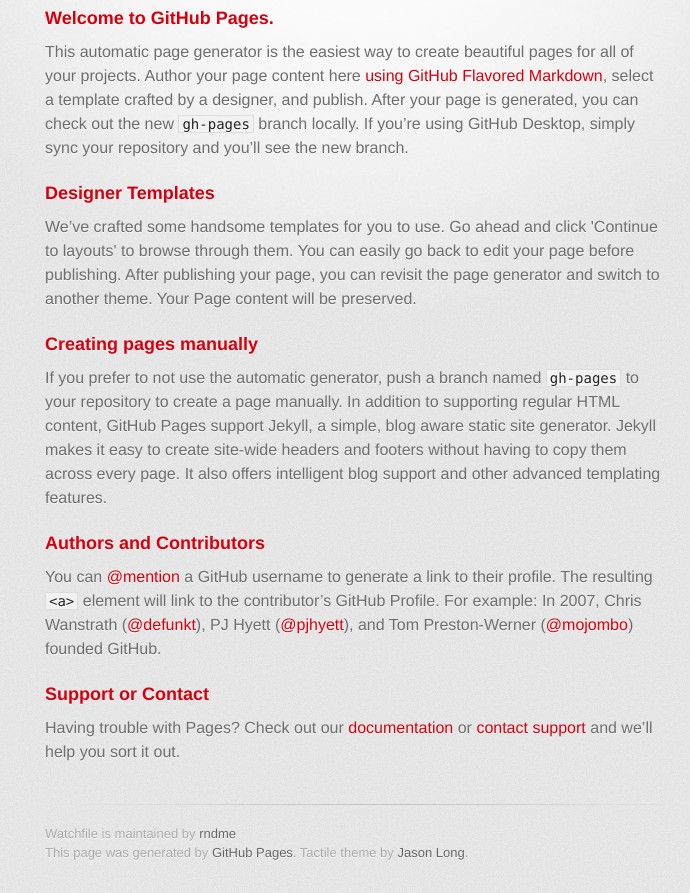
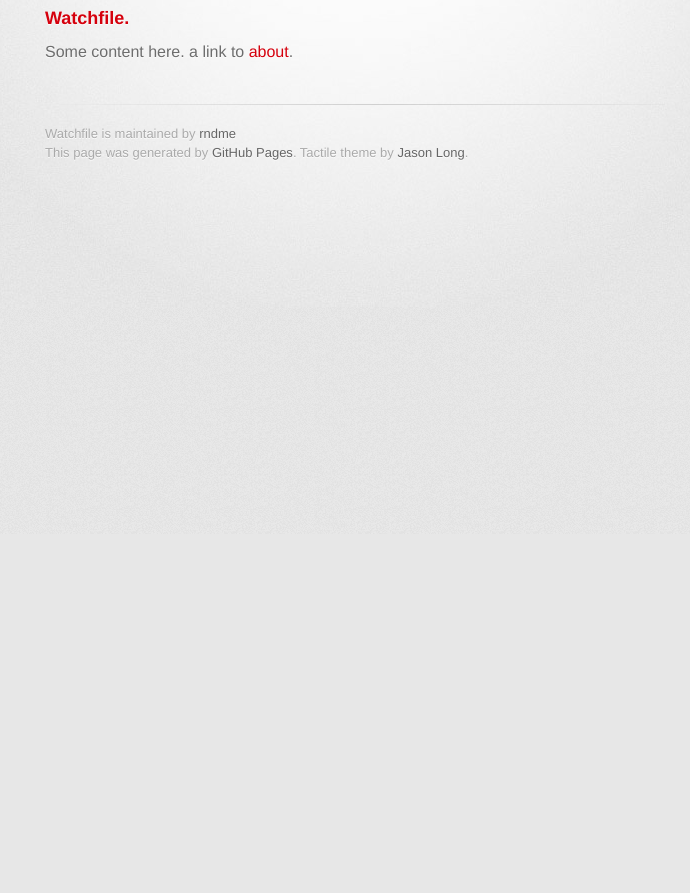
Before and after one commit to rndme/watchfile, a plain HTML site: page index.html in a window 1280 px wide. Shown: the part 266-1159 px from the top of the page, without its empty margins (285-975 px from the left). After the commit the page ends 800 px from the top, so only its background shows below. Drawn offline with Linux system fonts and the light colour scheme; a web font is replaced by a local one.

Commit message:
Update index.html

```diff
--- a/index.html
+++ b/index.html
@@ -32,29 +32,14 @@
 
         <section id="main_content">
           <h3>
-<a id="welcome-to-github-pages" class="anchor" href="#welcome-to-github-pages" aria-hidden="true"><span aria-hidden="true" class="octicon octicon-link"></span></a>Welcome to GitHub Pages.</h3>
+            <a id="welcome-to-github-pages" class="anchor" href="#welcome-to-github-pages" aria-hidden="true"><span aria-hidden="true" class="octicon octicon-link"></span></a>Watchfile.
+          </h3>
+      <p>
 
-<p>This automatic page generator is the easiest way to create beautiful pages for all of your projects. Author your page content here <a href="https://guides.github.com/features/mastering-markdown/">using GitHub Flavored Markdown</a>, select a template crafted by a designer, and publish. After your page is generated, you can check out the new <code>gh-pages</code> branch locally. If you’re using GitHub Desktop, simply sync your repository and you’ll see the new branch.</p>
+        Some content here. a link to <a href="about">about</a>.
 
-<h3>
-<a id="designer-templates" class="anchor" href="#designer-templates" aria-hidden="true"><span aria-hidden="true" class="octicon octicon-link"></span></a>Designer Templates</h3>
+      </p>
 
-<p>We’ve crafted some handsome templates for you to use. Go ahead and click 'Continue to layouts' to browse through them. You can easily go back to edit your page before publishing. After publishing your page, you can revisit the page generator and switch to another theme. Your Page content will be preserved.</p>
-
-<h3>
-<a id="creating-pages-manually" class="anchor" href="#creating-pages-manually" aria-hidden="true"><span aria-hidden="true" class="octicon octicon-link"></span></a>Creating pages manually</h3>
-
-<p>If you prefer to not use the automatic generator, push a branch named <code>gh-pages</code> to your repository to create a page manually. In addition to supporting regular HTML content, GitHub Pages support Jekyll, a simple, blog aware static site generator. Jekyll makes it easy to create site-wide headers and footers without having to copy them across every page. It also offers intelligent blog support and other advanced templating features.</p>
-
-<h3>
-<a id="authors-and-contributors" class="anchor" href="#authors-and-contributors" aria-hidden="true"><span aria-hidden="true" class="octicon octicon-link"></span></a>Authors and Contributors</h3>
-
-<p>You can <a href="https://help.github.com/articles/basic-writing-and-formatting-syntax/#mentioning-users-and-teams" class="user-mention">@mention</a> a GitHub username to generate a link to their profile. The resulting <code>&lt;a&gt;</code> element will link to the contributor’s GitHub Profile. For example: In 2007, Chris Wanstrath (<a href="https://github.com/defunkt" class="user-mention">@defunkt</a>), PJ Hyett (<a href="https://github.com/pjhyett" class="user-mention">@pjhyett</a>), and Tom Preston-Werner (<a href="https://github.com/mojombo" class="user-mention">@mojombo</a>) founded GitHub.</p>
-
-<h3>
-<a id="support-or-contact" class="anchor" href="#support-or-contact" aria-hidden="true"><span aria-hidden="true" class="octicon octicon-link"></span></a>Support or Contact</h3>
-
-<p>Having trouble with Pages? Check out our <a href="https://help.github.com/pages">documentation</a> or <a href="https://github.com/contact">contact support</a> and we’ll help you sort it out.</p>
         </section>
 
         <footer>
```
